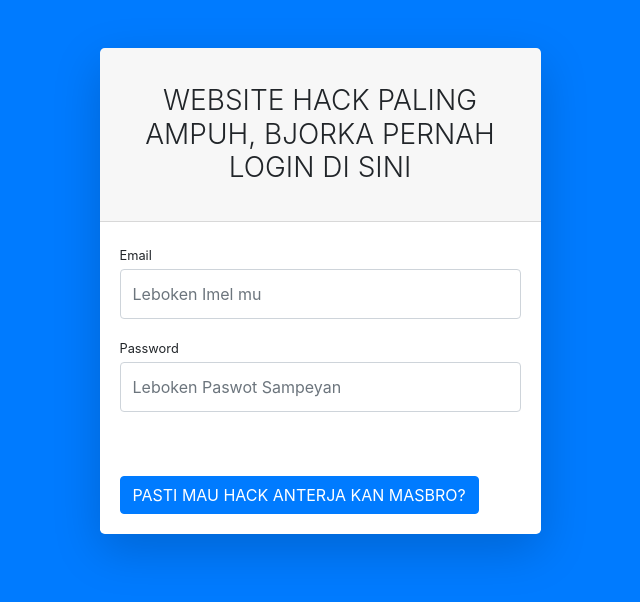
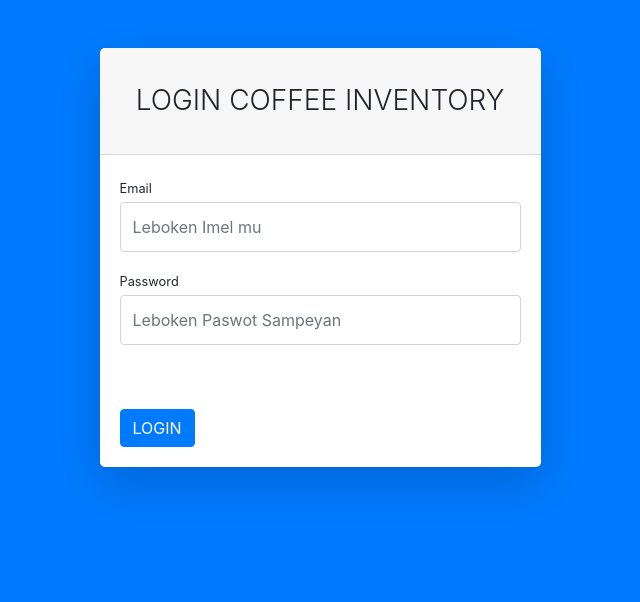
Before and after one commit to febriansyy/coffee_inventory, a PHP site: page /login.php in a window 1280 px wide. Shown: the top 602 px of the page, without its empty margins (320-960 px from the left). Run offline with PHP 8.4, Linux system fonts and the light colour scheme.

Commit message:
Update login.php

```diff
--- a/login.php
+++ b/login.php
@@ -49,7 +49,7 @@
                         <div class="row justify-content-center">
                             <div class="col-lg-5">
                                 <div class="card shadow-lg border-0 rounded-lg mt-5">
-                                    <div class="card-header"><h3 class="text-center font-weight-light my-4">WEBSITE HACK PALING AMPUH, BJORKA PERNAH LOGIN DI SINI</h3></div>
+                                    <div class="card-header"><h3 class="text-center font-weight-light my-4">LOGIN COFFEE INVENTORY</h3></div>
                                     <div class="card-body">
                                         <form method="post">
                                             <div class="form-group">
@@ -68,7 +68,7 @@
                                             </div>
                                              <div class="form-group d-flex align-items-center justify-content-between mt-4 mb-0">
                                                 <!-- <a class="small" href="password.html">Forgot Password?</a> -->
-                                                <button class="btn btn-primary" href="index.html" name="login">PASTI MAU HACK ANTERJA KAN MASBRO?</button>
+                                                <button class="btn btn-primary" href="index.html" name="login">LOGIN</button>
                                             </div>
                                         </form>
                                     </div>
```
